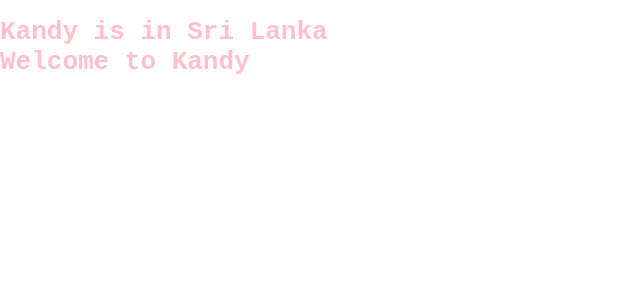
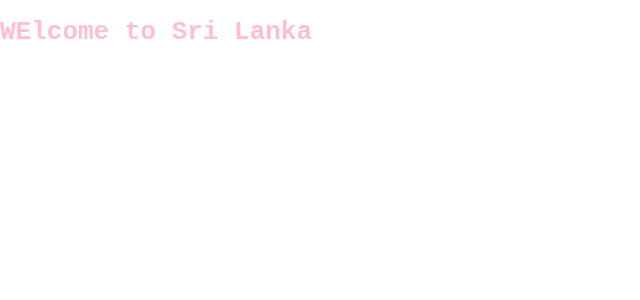
Before and after one commit to mjKas/ReactPractice, a React (Create React App) app: page / in a window 1280 px wide. Shown: the top 300 px of the page, without its empty margins (0-640 px from the left). Built offline with nearby package versions, Linux system fonts and the light colour scheme.

Commit message:
Functions

```diff
--- a/src/index.js
+++ b/src/index.js
@@ -2,15 +2,14 @@ import React from 'react';
 import ReactDOM from 'react-dom';
 import './index.css';
 
-let city ={
-  name: "Kandy",
-  country: "Sri Lanka"
-};
+function Hello(){
+  return(
+    <div>
+      <h1 id="heading"className="cool-text"> WElcome to Sri Lanka</h1>
+    </div>
+  );
+  }
 ReactDOM.render(
-    <h1 id="heading" className="cool-text">
-      {city.name} is in {city.country}
-      <br></br>
-      Welcome to {city.name}
-    </h1>,
+   <Hello/>,
     document.getElementById('root')
 );
```
